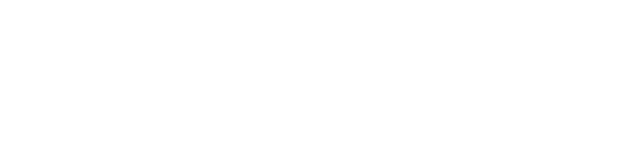
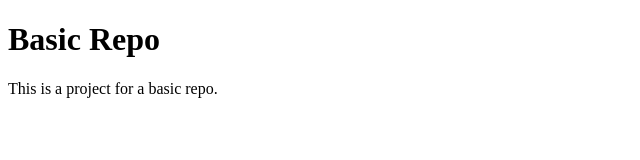
Before and after one commit to chadclark1/basic_repo, a plain HTML site: page index.html in a window 1280 px wide. Shown: the whole page, without its empty margins (0-640 px from the left). Drawn offline with Linux system fonts and the light colour scheme.

Commit message:
text editing of index.html

```diff
--- a/index.html
+++ b/index.html
@@ -1,9 +1,10 @@
 <!DOCTYPE html>
 <html>
 <head>
-	<title></title>
+	<title>Basic Repo</title>
 </head>
 <body>
-
+	<h1>Basic Repo</h1>
+	<p>This is a project for a basic repo.</p>
 </body>
 </html>
```
